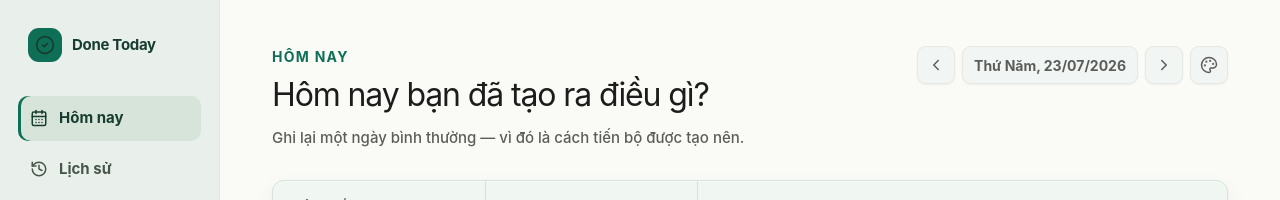
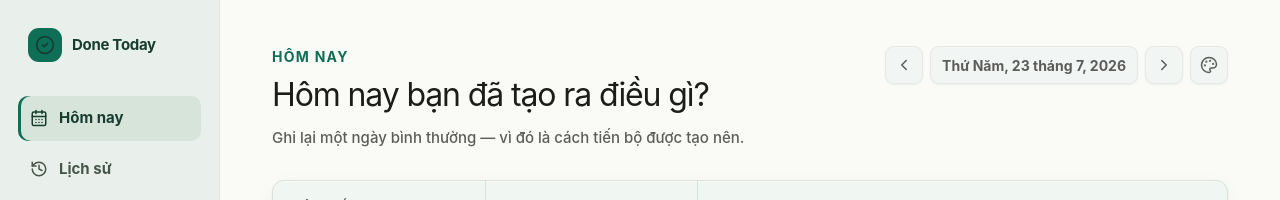
Before and after one commit to Ronn-G/Done-Today, a React (Vite) app: page /#/day/2026-07-23 in a window 1280 px wide. Shown: the top 200 px of the page. Built offline with nearby package versions, Linux system fonts and the light colour scheme.

Commit message:
feat: localize app navigation and today overview

```diff
--- a/src/app/App.tsx
+++ b/src/app/App.tsx
@@ -1,6 +1,7 @@
 /* eslint-disable react-hooks/set-state-in-effect -- async route loads intentionally initialize screen state */
 import {useCallback,useEffect,useMemo,useRef,useState} from 'react';
 import{createPortal}from'react-dom';
+import {useTranslation} from 'react-i18next';
 import {CalendarDays,Check,CheckCircle2,ChevronDown,ChevronLeft,ChevronRight,ChevronUp,History,LoaderCircle,MoreHorizontal,Palette,Settings,Trash2} from 'lucide-react';
 import {JournalService} from '../application/journal/journalService';
 import {SaveCoordinator,type SaveState} from '../application/journal/saveCoordinator';
@@ -20,9 +21,12 @@ import{CategorySettings}from'../features/settings/CategorySettings';
 import{BackupSettings}from'../features/backup/BackupSettings';
 import{LanguageSettings}from'../features/settings/LanguageSettings';
 import{getRowActionDestinations,moveItemAfterFlush,positionRowActionMenu}from'../features/daily-log/rowActionMenu';
-import {addLocalDays,isValidLocalDate,localDateKey,shortVietnameseDate,vietnameseDate} from '../shared/date';
+import {compatibilityLocale,normalizeLocale} from '../domain/localization/locale';
+import {formatCount,formatPercent} from '../i18n/formatters';
+import {addLocalDays,formatLongLocalDate,isValidLocalDate,localDateKey,shortVietnameseDate,vietnameseDate} from '../shared/date';
 
 type Route={page:'day';date:string}|{page:'history'}|{page:'settings'};
+type AppPage=Route['page'];
 const service=new JournalService(new TauriJournalRepository());
 const themeRepository=new TauriThemeRepository();
 const today=()=>localDateKey();
@@ -81,20 +85,25 @@ export function App(){
   const openThemePanel=()=>setFloatingThemePanel(current=>{const next={...current,open:true};localStorage.setItem('done-today-floating-theme-panel',JSON.stringify(next));return next});
   return <div className="app-shell"><aside className="sidebar">
     <div className="brand"><span className="brand-mark"><CheckCircle2 size={20}/></span><span>Done Today</span></div>
-    <nav><Nav active={route.page==='day'} onClick={()=>navigate({page:'day',date:today()})} icon={<CalendarDays size={18}/>}>Hôm nay</Nav>
-      <Nav active={route.page==='history'} onClick={()=>navigate({page:'history'})} icon={<History size={18}/>}>Lịch sử</Nav></nav>
-    <Nav active={route.page==='settings'} onClick={()=>navigate({page:'settings'})} icon={<Settings size={18}/>}>Cài đặt</Nav>
+    <AppNavigation activePage={route.page} onNavigate={page=>page==='day'?navigate({page,date:today()}):navigate({page})}/>
   </aside><main>
     {route.page==='day'&&<DayEditor key={`${route.date}-${dataRevision}`} date={route.date} onOpenTheme={openThemePanel}/>}
     {route.page==='history'&&<HistoryPage key={dataRevision}/>}
     {route.page==='settings'&&<SettingsPage controller={themeController} onImported={()=>{setDataRevision(value=>value+1);void themeRepository.load().then(value=>setThemePreferences(value??defaultThemePreferences()));navigate({page:'day',date:today()})}}/>}
   </main>{route.page==='day'&&<FloatingThemeCustomizer controller={themeController} state={floatingThemePanel} setState={setFloatingThemePanel}/>}</div>;
 }
+export function AppNavigation({activePage,onNavigate}:{activePage:AppPage;onNavigate:(page:AppPage)=>void}){
+  const {t}=useTranslation('nav');
+  return <><nav><Nav active={activePage==='day'} onClick={()=>onNavigate('day')} icon={<CalendarDays size={18}/>}>{t('today')}</Nav>
+    <Nav active={activePage==='history'} onClick={()=>onNavigate('history')} icon={<History size={18}/>}>{t('history')}</Nav></nav>
+    <Nav active={activePage==='settings'} onClick={()=>onNavigate('settings')} icon={<Settings size={18}/>}>{t('settings')}</Nav></>;
+}
 function Nav({active,onClick,icon,children}:{active:boolean;onClick:()=>void;icon:React.ReactNode;children:React.ReactNode}){
   return <button className={`nav-item ${active?'active':''}`} onClick={onClick}>{icon}<span>{children}</span></button>;
 }
 
 function DayEditor({date,onOpenTheme}:{date:string;onOpenTheme:()=>void}){
+  const {t}=useTranslation('today');
   const[log,setLog]=useState<DailyLog|null>(null);
   const[loading,setLoading]=useState(true);
   const[error,setError]=useState<string|null>(null);
@@ -144,19 +153,8 @@ function DayEditor({date,onOpenTheme}:{date:string;onOpenTheme:()=>void}){
   const changeCategory=async(item:WorkItem,categoryId:string|null)=>{try{const saved=await service.moveWorkItemToCategory(item.id,categoryId);updateLocal(saved)}catch(reason){setError(friendlyError(reason));throw reason}};
   const go=(next:string)=>navigate({page:'day',date:next});
   return <div className="content">
-    <header className="day-header"><div><p className="eyebrow">{date===today()?'Hôm nay':'Nhật ký theo ngày'}</p>
-      <h1>{date===today()?'Hôm nay bạn đã tạo ra điều gì?':vietnameseDate(date)}</h1>
-      <p className="subtitle">{date===today()?'Ghi lại một ngày bình thường — vì đó là cách tiến bộ được tạo nên.':'Bạn có thể xem và chỉnh sửa ngày cũ bằng cùng một bảng.'}</p></div>
-      <div className="date-nav">
-        <button aria-label="Ngày trước" title="Ngày trước" onClick={()=>go(addLocalDays(date,-1))}><ChevronLeft size={18}/></button>
-        <label className="date-picker"><span>{vietnameseDate(date)}</span><input aria-label="Chọn ngày" type="date" value={date} onChange={event=>isValidLocalDate(event.target.value)&&go(event.target.value)}/></label>
-        <button aria-label="Ngày sau" title="Ngày sau" onClick={()=>go(addLocalDays(date,1))}><ChevronRight size={18}/></button>
-        {date!==today()&&<button className="today-button" onClick={()=>go(today())}>Hôm nay</button>}
-        <button aria-label="Tùy chỉnh giao diện" title="Tùy chỉnh giao diện" onClick={onOpenTheme}><Palette size={18}/></button>
-      </div></header>
-    <section className="stats" aria-label="Thống kê trong ngày"><Stat label="Tổng số việc" value={stats.total}/><Stat label="Hoàn thành" value={stats.completed}/>
-      <div className="stat progress-stat"><span>Tỷ lệ hoàn thành</span><strong>{stats.percentage}%</strong><div className="progress" role="progressbar" aria-label="Tỷ lệ hoàn thành" aria-valuenow={stats.percentage} aria-valuemin={0} aria-valuemax={100}><i style={{width:`${stats.percentage}%`}}/></div></div></section>
-    {error&&<div className="page-error">{error}<button onClick={()=>void load()}>Thử lại</button></div>}
+    <TodayOverview date={date} stats={stats} onGo={go} onOpenTheme={onOpenTheme}/>
+    {error&&<div className="page-error">{error}<button onClick={()=>void load()}>{t('common:actions.retry')}</button></div>}
     <section className="table-card">{loading?<div className="message"><LoaderCircle className="spin" size={20}/> Đang đọc dữ liệu…</div>:
       <div className="table-scroll"><table><thead><tr><th className="order-col">Thứ tự</th><th>Việc đã làm</th><th>Kết quả</th><th>Bước tiếp theo</th><th>Trạng thái</th><th className="action-col"><span className="sr-only">Hành động</span></th></tr></thead>
       <tbody>{groups.flatMap(group=>{const key=group.id??'__other__';const hidden=collapsed.includes(key);return[<tr className="category-row" key={`header-${key}`}><th colSpan={6}><div className="category-header"><i style={group.color?{backgroundColor:group.color}:undefined}/><h2>{group.name}{!group.isActive&&<small> · Đã ẩn</small>}</h2><span>{group.completedItems}/{group.totalItems} hoàn thành</span><button aria-label={`Thêm việc vào ${group.name}`} onClick={()=>void addItem(group.id)}>+</button><button aria-label={`${hidden?'Mở rộng':'Thu gọn'} ${group.name}`} aria-expanded={!hidden} onClick={()=>toggleGroup(group.id)}>{hidden?<ChevronDown size={16}/>:<ChevronUp size={16}/>}</button></div></th></tr>,...(hidden?[]:group.items.map((item,index)=>{const bucket=group.items.filter(value=>(value.status==='completed')===(item.status==='completed'));const bucketIndex=bucket.findIndex(value=>value.id===item.id);return <WorkRow key={item.id} item={item} categories={categories.filter(value=>value.isActive)} autoFocus={focusId===item.id} onFocused={()=>setFocusId(null)}
@@ -167,6 +165,27 @@ function DayEditor({date,onOpenTheme}:{date:string;onOpenTheme:()=>void}){
       <p className="shortcut-hint">Ctrl + Enter để thêm dòng · Thay đổi được tự động lưu</p></footer>
     </section>
   </div>;
+}
+
+export function TodayOverview({date,stats,onGo,onOpenTheme}:{
+  date:string;stats:ReturnType<typeof calculateStatistics>;onGo:(date:string)=>void;onOpenTheme:()=>void;
+}){
+  const {t,i18n}=useTranslation('today');
+  const locale=normalizeLocale(i18n.resolvedLanguage??i18n.language)??compatibilityLocale;
+  const current=date===today();
+  const formattedDate=formatLongLocalDate(date,locale);
+  return <><header className="day-header"><div><p className="eyebrow">{current?t('eyebrow.today'):t('eyebrow.archive')}</p>
+    <h1>{current?t('heading.prompt'):formattedDate}</h1>
+    <p className="subtitle">{current?t('subtitle.today'):t('subtitle.past')}</p></div>
+    <div className="date-nav">
+      <button aria-label={t('dateControls.previous')} title={t('dateControls.previous')} onClick={()=>onGo(addLocalDays(date,-1))}><ChevronLeft size={18}/></button>
+      <label className="date-picker"><span>{formattedDate}</span><input aria-label={t('dateControls.choose')} type="date" value={date} onChange={event=>isValidLocalDate(event.target.value)&&onGo(event.target.value)}/></label>
+      <button aria-label={t('dateControls.next')} title={t('dateControls.next')} onClick={()=>onGo(addLocalDays(date,1))}><ChevronRight size={18}/></button>
+      {!current&&<button className="today-button" onClick={()=>onGo(today())}>{t('dateControls.today')}</button>}
+      <button aria-label="Tùy chỉnh giao diện" title="Tùy chỉnh giao diện" onClick={onOpenTheme}><Palette size={18}/></button>
+    </div></header>
+    <section className="stats" aria-label={t('stats.label')}><Stat label={t('stats.total')} value={formatCount(stats.total,locale).value}/><Stat label={t('stats.completed')} value={formatCount(stats.completed,locale).value}/>
+      <div className="stat progress-stat"><span>{t('stats.completionRate')}</span><strong>{formatPercent(stats.percentage/100,locale)}</strong><div className="progress" role="progressbar" aria-label={t('stats.completionRate')} aria-valuenow={stats.percentage} aria-valuemin={0} aria-valuemax={100}><i style={{width:`${stats.percentage}%`}}/></div></div></section></>;
 }
 
 function WorkRow({item,categories,dataIndex,autoFocus,onFocused,onChange,onCategoryChange,onDelete,onMoveUp,onMoveDown,canMoveUp,canMoveDown}:{
@@ -224,7 +243,7 @@ function SaveIndicator({state,error,retry}:{state:SaveState;error:string|null;re
   if(state==='saved')return <span className="save-state saved">Đã lưu</span>;
   return <span className="save-state failed" title={error??undefined}>Lưu thất bại <button onClick={retry}>Thử lại</button></span>;
 }
-function Stat({label,value}:{label:string;value:number}){return <div className="stat"><span>{label}</span><strong>{value}</strong></div>}
+function Stat({label,value}:{label:string;value:string}){return <div className="stat"><span>{label}</span><strong>{value}</strong></div>}
 
 function HistoryPage(){
   const[items,setItems]=useState<DailyLogSummary[]>([]);
--- a/src/i18n/locales/en/today.ts
+++ b/src/i18n/locales/en/today.ts
@@ -1 +1,11 @@
-export default {foundation:{ready:'Ready'}} as const;
+export default {
+  foundation:{ready:'Ready'},
+  eyebrow:{today:'Today',archive:'Daily journal'},
+  heading:{prompt:'What did you get done today?'},
+  subtitle:{
+    today:'Capture an ordinary day — that’s how progress takes shape.',
+    past:'You can view and edit past days in the same table.',
+  },
+  dateControls:{previous:'Previous day',next:'Next day',choose:'Choose date',today:'Today'},
+  stats:{label:'Daily statistics',total:'Total tasks',completed:'Completed',completionRate:'Completion rate'},
+} as const;
--- a/src/i18n/locales/vi/today.ts
+++ b/src/i18n/locales/vi/today.ts
@@ -1 +1,11 @@
-export default {foundation:{ready:'Sẵn sàng'}} as const;
+export default {
+  foundation:{ready:'Sẵn sàng'},
+  eyebrow:{today:'Hôm nay',archive:'Nhật ký theo ngày'},
+  heading:{prompt:'Hôm nay bạn đã tạo ra điều gì?'},
+  subtitle:{
+    today:'Ghi lại một ngày bình thường — vì đó là cách tiến bộ được tạo nên.',
+    past:'Bạn có thể xem và chỉnh sửa ngày cũ bằng cùng một bảng.',
+  },
+  dateControls:{previous:'Ngày trước',next:'Ngày sau',choose:'Chọn ngày',today:'Hôm nay'},
+  stats:{label:'Thống kê trong ngày',total:'Tổng số việc',completed:'Hoàn thành',completionRate:'Tỷ lệ hoàn thành'},
+} as const;
--- a/src/shared/date.ts
+++ b/src/shared/date.ts
@@ -1,3 +1,6 @@
+import type {AppLocale} from '../domain/localization/locale';
+import {formatDate} from '../i18n/formatters';
+
 const DATE=/^(\d{4})-(\d{2})-(\d{2})$/;
 export function localDateKey(date=new Date()){
   return `${date.getFullYear()}-${String(date.getMonth()+1).padStart(2,'0')}-${String(date.getDate()).padStart(2,'0')}`;
@@ -13,6 +16,10 @@ export function addLocalDays(value:string,amount:number){
   const date=parseLocalDate(value);if(!date)throw new Error('Ngày không hợp lệ');
   date.setDate(date.getDate()+amount);return localDateKey(date);
 }
+export function formatLongLocalDate(value:string,locale:AppLocale){
+  const date=parseLocalDate(value);if(!date)throw new Error('Invalid local date');
+  return formatDate(date,locale,{weekday:'long',day:'numeric',month:'long',year:'numeric'});
+}
 export function vietnameseDate(value:Date|string=new Date()){
   const date=typeof value==='string'?parseLocalDate(value):value;
   if(!date)throw new Error('Ngày không hợp lệ');
```
Also changed, not shown: 3 other files (tests, documents, lock files or other folders).
